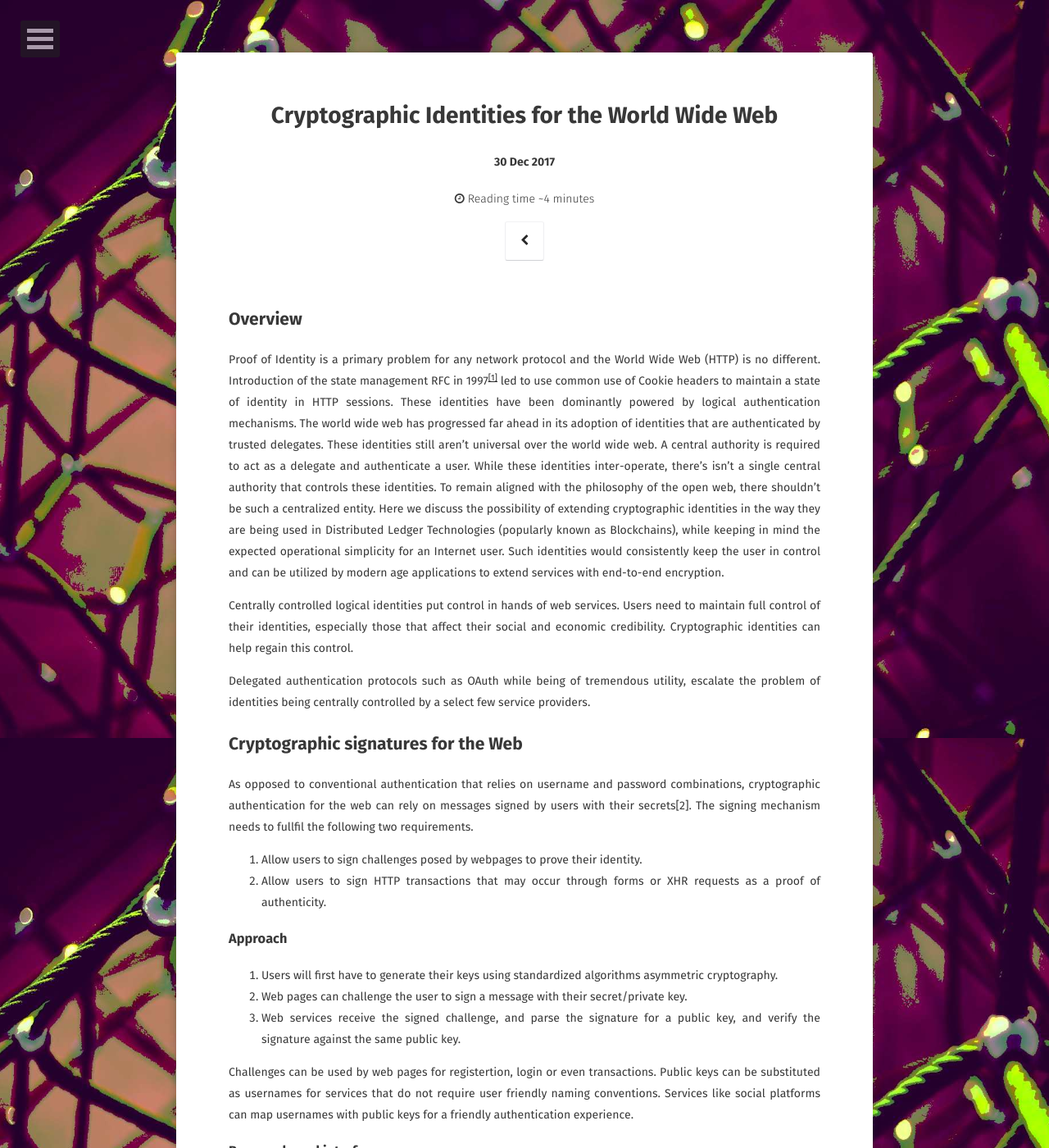
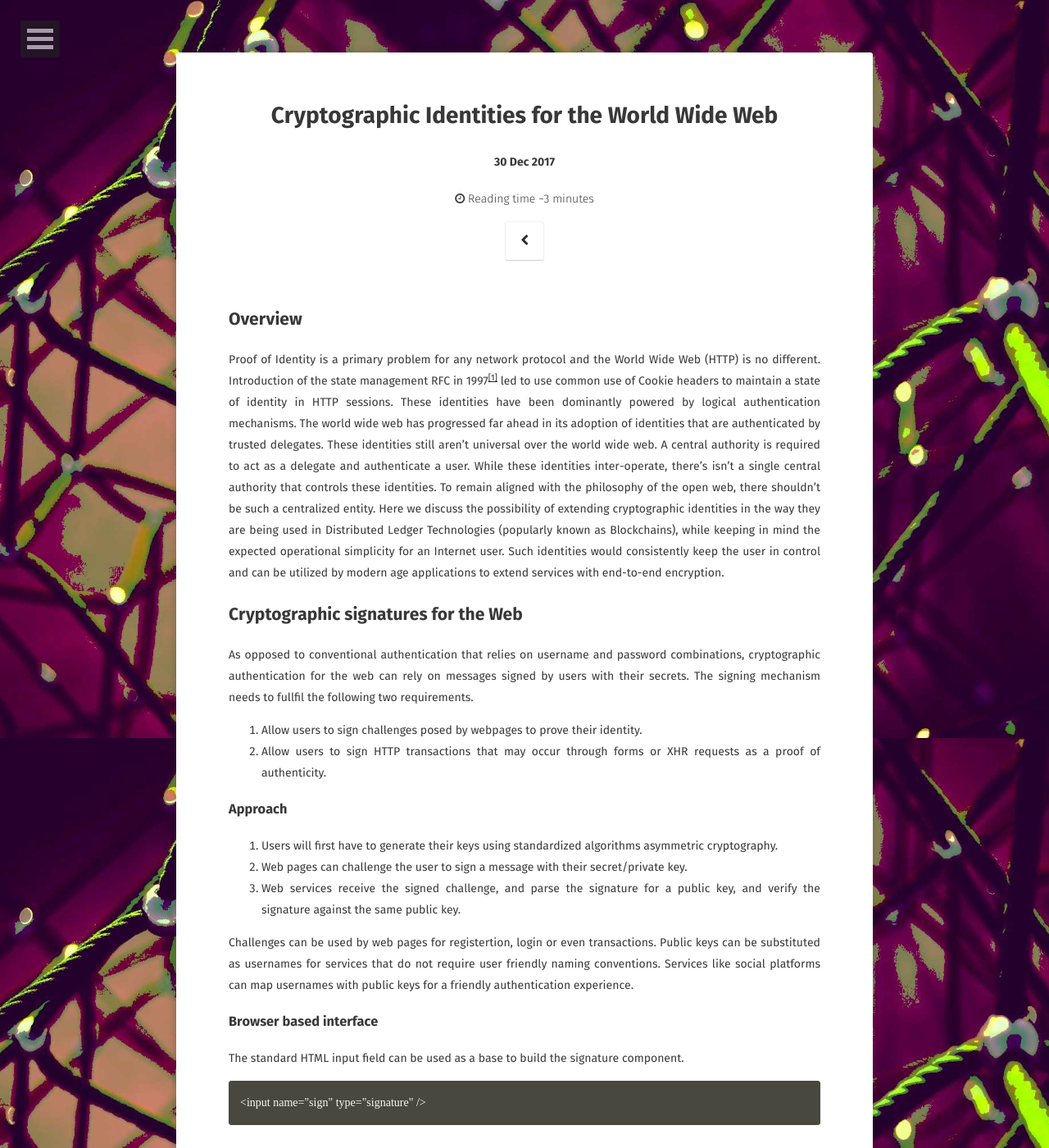
Before and after one commit to hexeight/hexeight.github.io, a Jekyll site: the page built from _posts/2017-30-12-web-crypto.md, in a window 1280 px wide and 1400 px high. Shown: the whole window at 82% size. Built offline with Jekyll 4.4.1, drawn with Linux system fonts in a browser that asks for light colours; some web fonts are replaced; comment, search, counter and statistics services are not loaded.

Commit message:
renamed file

```diff
--- a/_posts/2017-17-07-web-crypto-api.md
+++ b/_posts/2017-30-12-web-crypto.md
@@ -10,12 +10,8 @@ comments: true
 ## Overview
 Proof of Identity is a primary problem for any network protocol and the World Wide Web (HTTP) is no different. Introduction of the state management RFC in 1997<sup><a href="https://tools.ietf.org/html/rfc2109" target="_blank">[1]</a></sup> led to use common use of Cookie headers to maintain a state of identity in HTTP sessions. These identities have been dominantly powered by logical authentication mechanisms. The world wide web has progressed far ahead in its adoption of identities that are authenticated by trusted delegates. These identities still aren't universal over the world wide web. A central authority is required to act as a delegate and authenticate a user. While these identities inter-operate, there's isn't a single central authority that controls these identities. To remain aligned with the philosophy of the open web, there shouldn't be such a centralized entity. Here we discuss the possibility of extending cryptographic identities in the way they are being used in Distributed Ledger Technologies (popularly known as Blockchains), while keeping in mind the expected operational simplicity for an Internet user. Such identities would consistently keep the user in control and can be utilized by modern age applications to extend services with end-to-end encryption.
 
- Centrally controlled logical identities put control in hands of web services. Users need to maintain full control of their identities, especially those that affect their social and economic credibility. Cryptographic identities can help regain this control.
-
-Delegated authentication protocols such as OAuth while being of tremendous utility, escalate the problem of identities being centrally controlled by a select few service providers.
-
 ## Cryptographic signatures for the Web
-As opposed to conventional authentication that relies on username and password combinations, cryptographic authentication for the web can rely on messages signed by users with their secrets[2]. The signing mechanism needs to fullfil the following two requirements.
+As opposed to conventional authentication that relies on username and password combinations, cryptographic authentication for the web can rely on messages signed by users with their secrets. The signing mechanism needs to fullfil the following two requirements.
 
 1. Allow users to sign challenges posed by webpages to prove their identity.
 2. Allow users to sign HTTP transactions that may occur through forms or XHR requests as a proof of authenticity.
```
